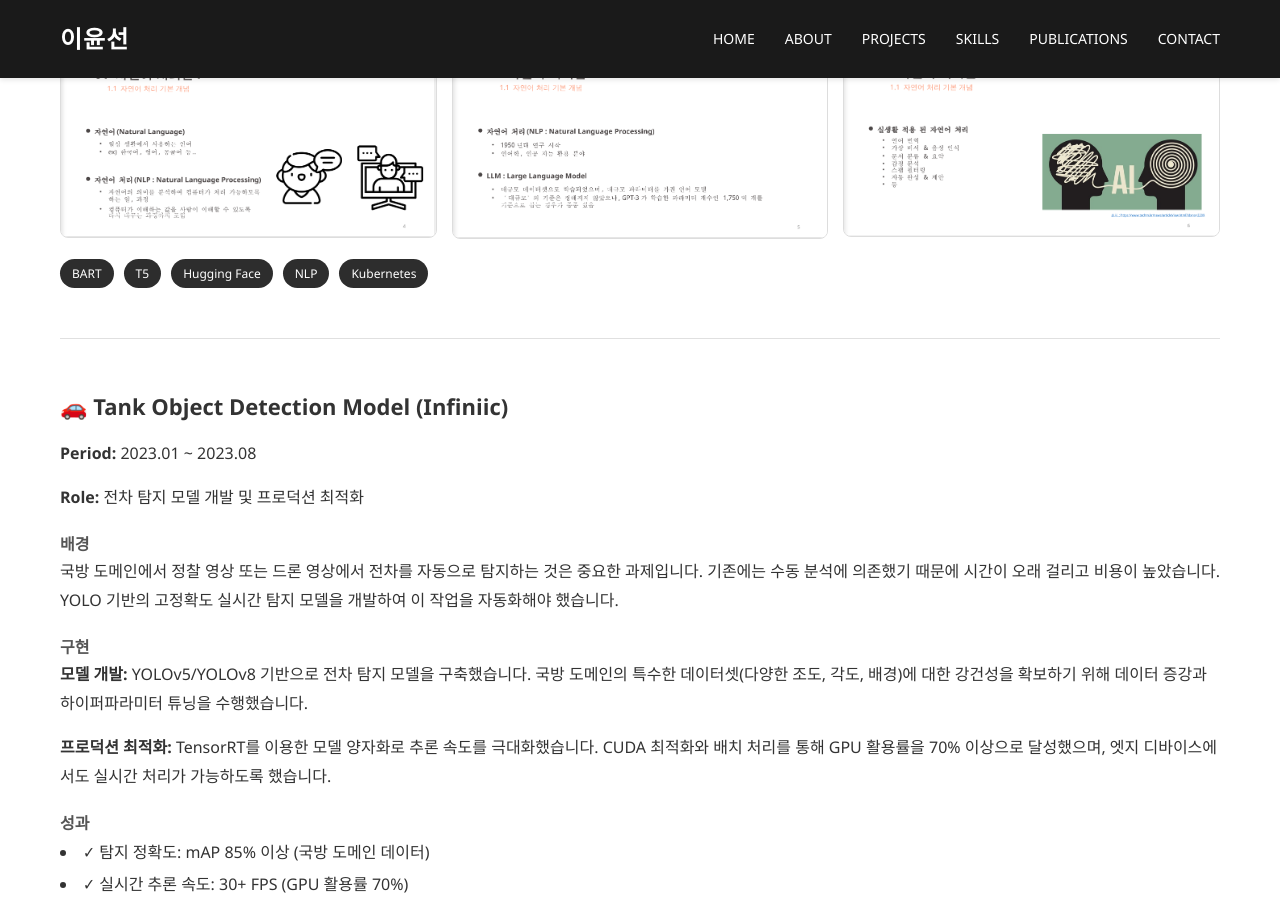
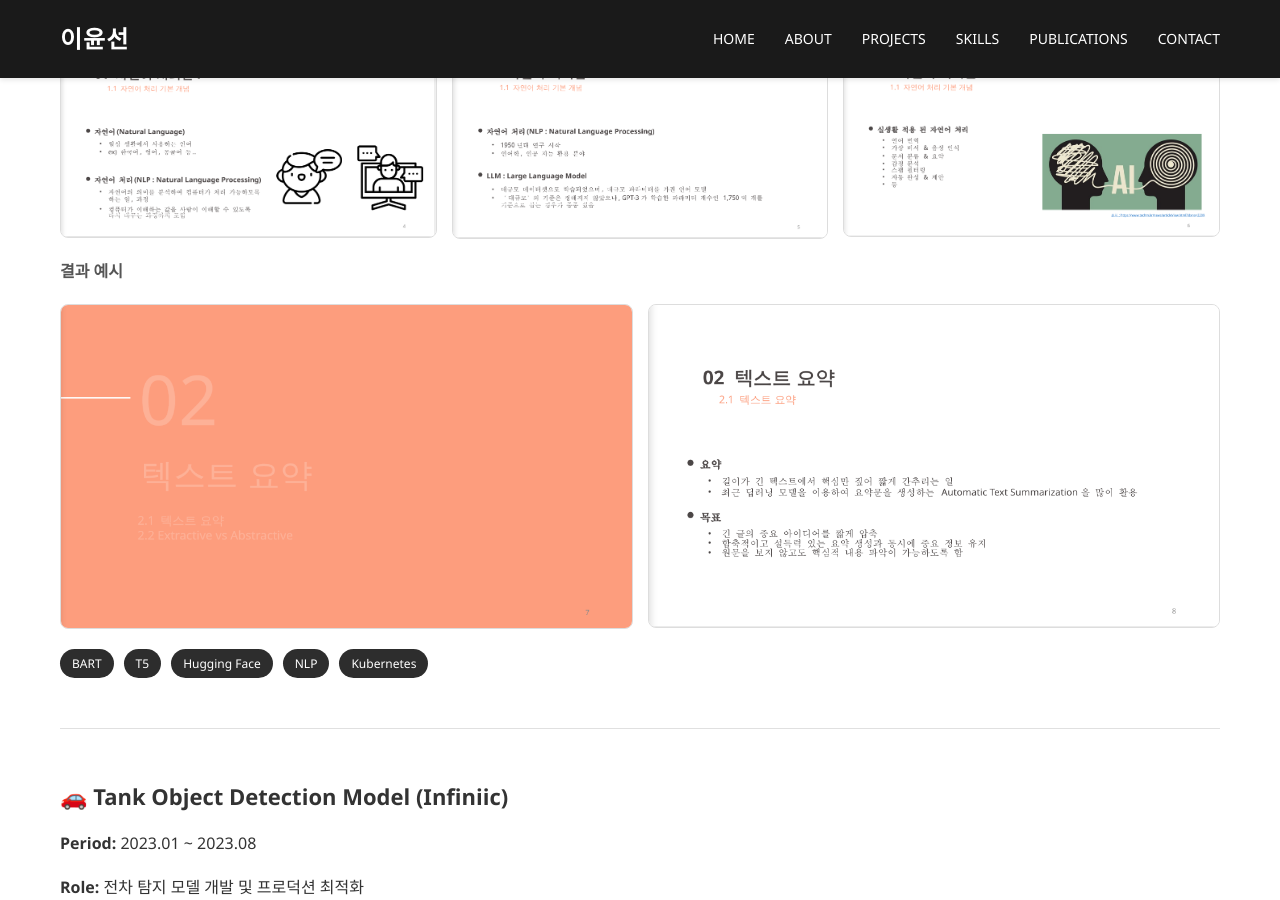
Before and after one commit to ckc5800/ckc5800.github.io, a Jekyll site: the page built from projects.html, in a window 1280 px wide and 900 px high, scrolled down 6691 px. Built offline with Jekyll 4.4.1, drawn with Linux system fonts in a browser that asks for light colours.

Commit message:
Finalize portfolio: Update README and add NLP result examples
- Simplify README with just portfolio URL and contact info
- Add image 16-17 (document and conversation summarization results) to NLP project

Co-Authored-By: Claude Haiku 4.5 <noreply@anthropic.com>

```diff
--- a/projects.html
+++ b/projects.html
@@ -206,6 +206,12 @@ title: Projects
         <img src="/assets/images/image 15.png" alt="NLP System 6" style="width: 100%; border-radius: 8px; border: 1px solid #ddd;">
     </div>
 
+    <h4 style="margin-top: 20px; color: #555;">결과 예시</h4>
+    <div style="display: grid; grid-template-columns: repeat(auto-fit, minmax(280px, 1fr)); gap: 15px; margin: 20px 0;">
+        <img src="/assets/images/image 16.png" alt="NLP Result - Document Summarization" style="width: 100%; border-radius: 8px; border: 1px solid #ddd;">
+        <img src="/assets/images/image 17.png" alt="NLP Result - Conversation Summarization" style="width: 100%; border-radius: 8px; border: 1px solid #ddd;">
+    </div>
+
     <div class="tech-tags" style="margin-top: 20px;">
         <span class="tech-tag">BART</span>
         <span class="tech-tag">T5</span>
```
Also changed, not shown: README.md.
